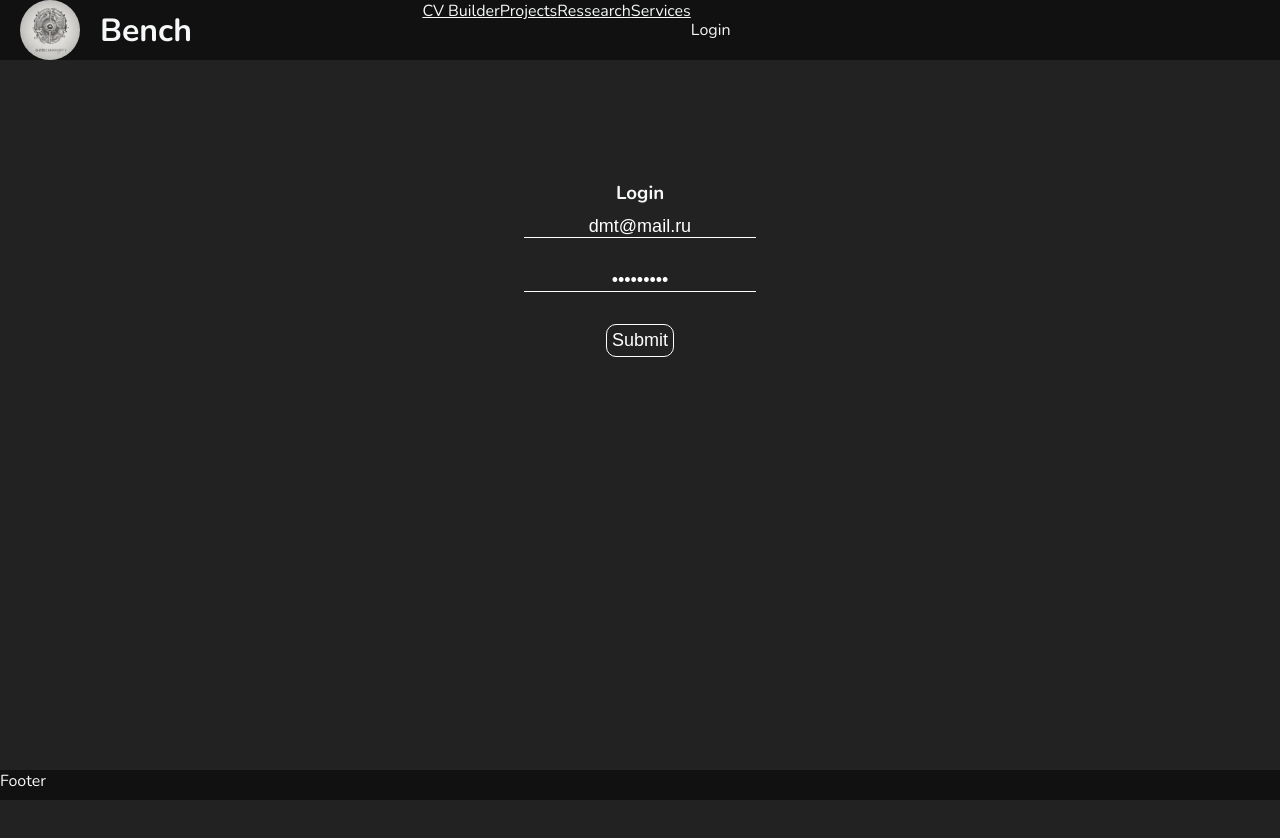
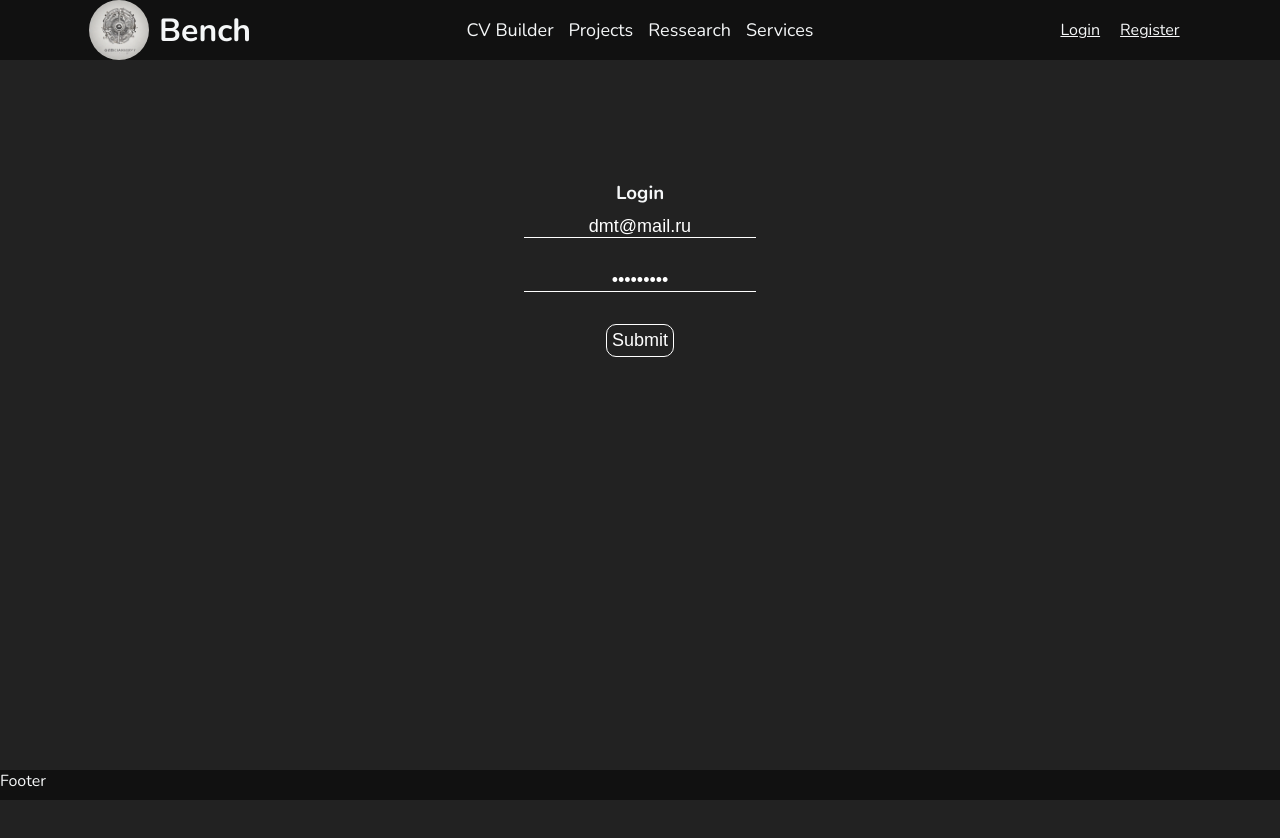
Before and after one commit to GeekchanskiY/BENCH, a React (Create React App) app in the folder frontend/app/: page /login in a window 1280 px wide. Shown: the top 838 px of the page. Built offline with nearby package versions, Linux system fonts and the light colour scheme.

Commit message:
Header prettified

```diff
--- a/frontend/app/src/components/Header.jsx
+++ b/frontend/app/src/components/Header.jsx
@@ -6,7 +6,7 @@ import '../styles/header.css'
 
 export default function Header(){
     return <header>
-        <div className='side-header part-header'>
+        <div className='side-header part-header logo-header'>
             <Link to="/">
                 <img className='headeritem' src={logo} alt="logo" />
                 <h1 className='headeritem'>Bench</h1>
--- a/frontend/app/src/components/WhoAmI.jsx
+++ b/frontend/app/src/components/WhoAmI.jsx
@@ -21,14 +21,13 @@ export default function WhoAmI(){
 
     if (jwt != null){
         get_my_data()
-        return <div className="whoAmI">
-            <span>
-                <Link to={'/me'}>{response}</Link>
-            </span>
+        return <div className="about-me">
+            <Link to={'/me'}>{response}</Link>
         </div>
     } else {
-        return <div className="whoAmI">
+        return <div className="login-register">
             <Link to={'/login'}>Login</Link>
+            <Link to={'/register'}>Register</Link>
         </div>
     }
 }
--- a/frontend/app/src/styles/header.css
+++ b/frontend/app/src/styles/header.css
@@ -1,37 +1,52 @@
-header{
+header {
     background-color: #111111;
     width: 100%;
     height: 60px;
     display: flex;
-  }
+}
 
-  .side-header{
+.part-header {
     display: flex;
-    width: 33%;
+}
+
+.side-header {
+    width: 25%;
     align-items: center;
-  }
-  .side-header a{
+    justify-content: center;
+}
+
+.center-header {
+    width: 50%;
+    align-items: center;
+    justify-content: center;
+    gap: 15px;
+}
+
+.center-header a{
+    text-decoration: none;
+    font-size: 18px;
+    display: inline-block;
+
+}
+
+.logo-header a {
     display: flex;
     width: 100%;
+    gap: 10px;
     align-items: center;
+    justify-content: center;
     text-decoration: none;
-  }
+}
 
-  .side-header a img{
+.logo-header a img {
     width: 60px;
     height: 60px;
     align-items: flex-end;
     margin-left: 20px;
     border-radius: 30px;
-  }
+}
 
-  .headerItem{
-    margin-left: 20px;
-    border-left: #444 1px dashed;
-    border-right: #444 1px dashed;
-    padding: 0 2px 0 2px;
-  }
-  .serviceStatusesHeader{
-    font-weight: bold;
-    margin-right: -10px;
-  }
+.login-register{
+    display: flex;
+    gap: 20px;
+}
--- a/frontend/app/src/styles/main.css
+++ b/frontend/app/src/styles/main.css
@@ -23,8 +23,6 @@ body{
   font-family: "Nunito";
 }
 
-
-
 .content-wrap{
   position: relative;
   min-height: calc(100vh - 30px - 60px);
@@ -32,34 +30,6 @@ body{
 }
 
 
-.serviceStatuses{
-  width: 100%;
-  display: flex;
-}
-.side-header h1{
-  margin-left: 20px;
-}
-
-
-.dot{
-  display: inline-block;
-  width: 10px;
-  height: 10px;
-  border-radius: 5px;
-  position: relative;
-}
-
-.active{
-  background-color: green;
-}
-
-.inactive{
-  background-color: red;
-}
-
-.whoami{
-
-}
 
 form{
   color: #444;
```
